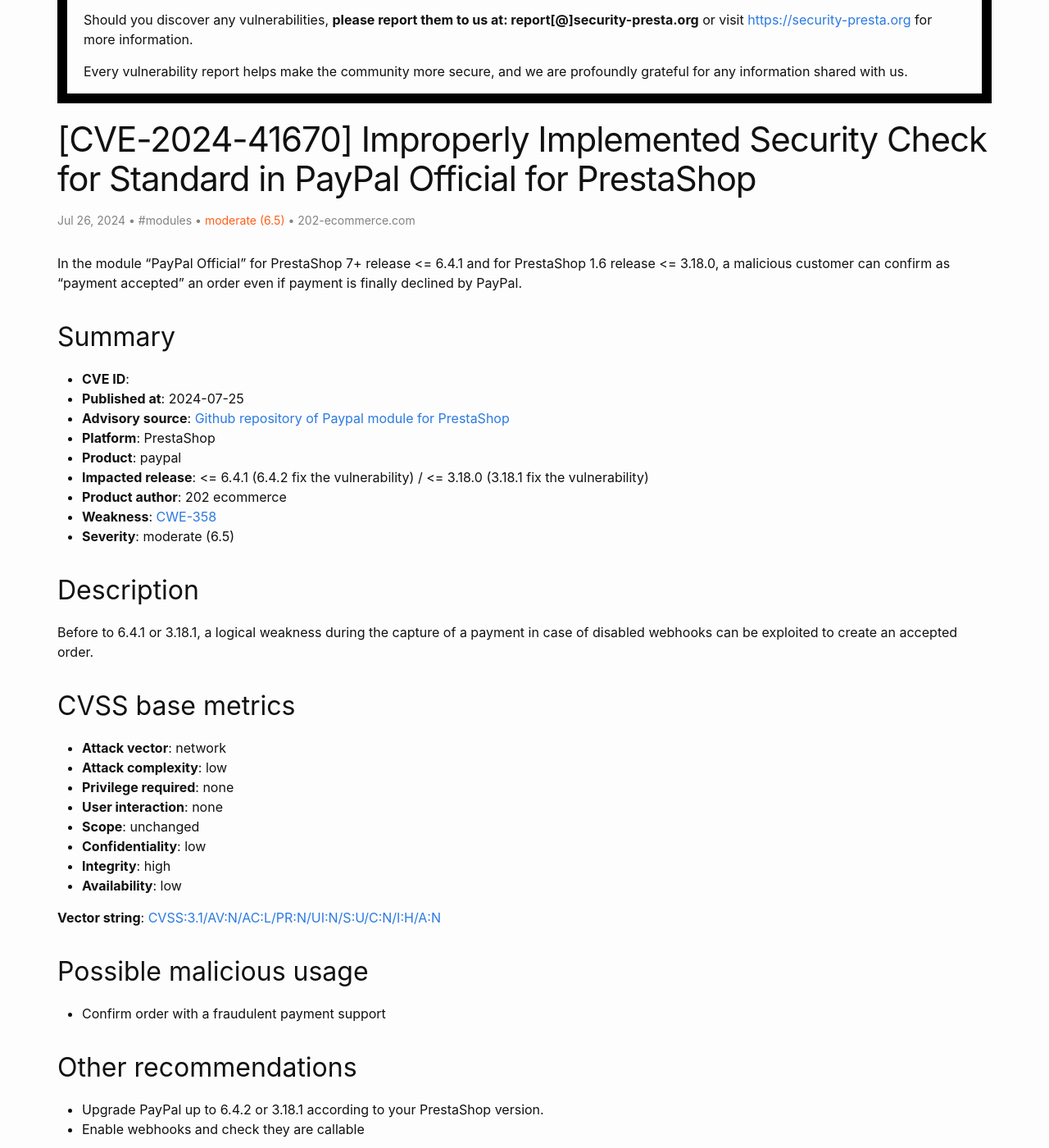
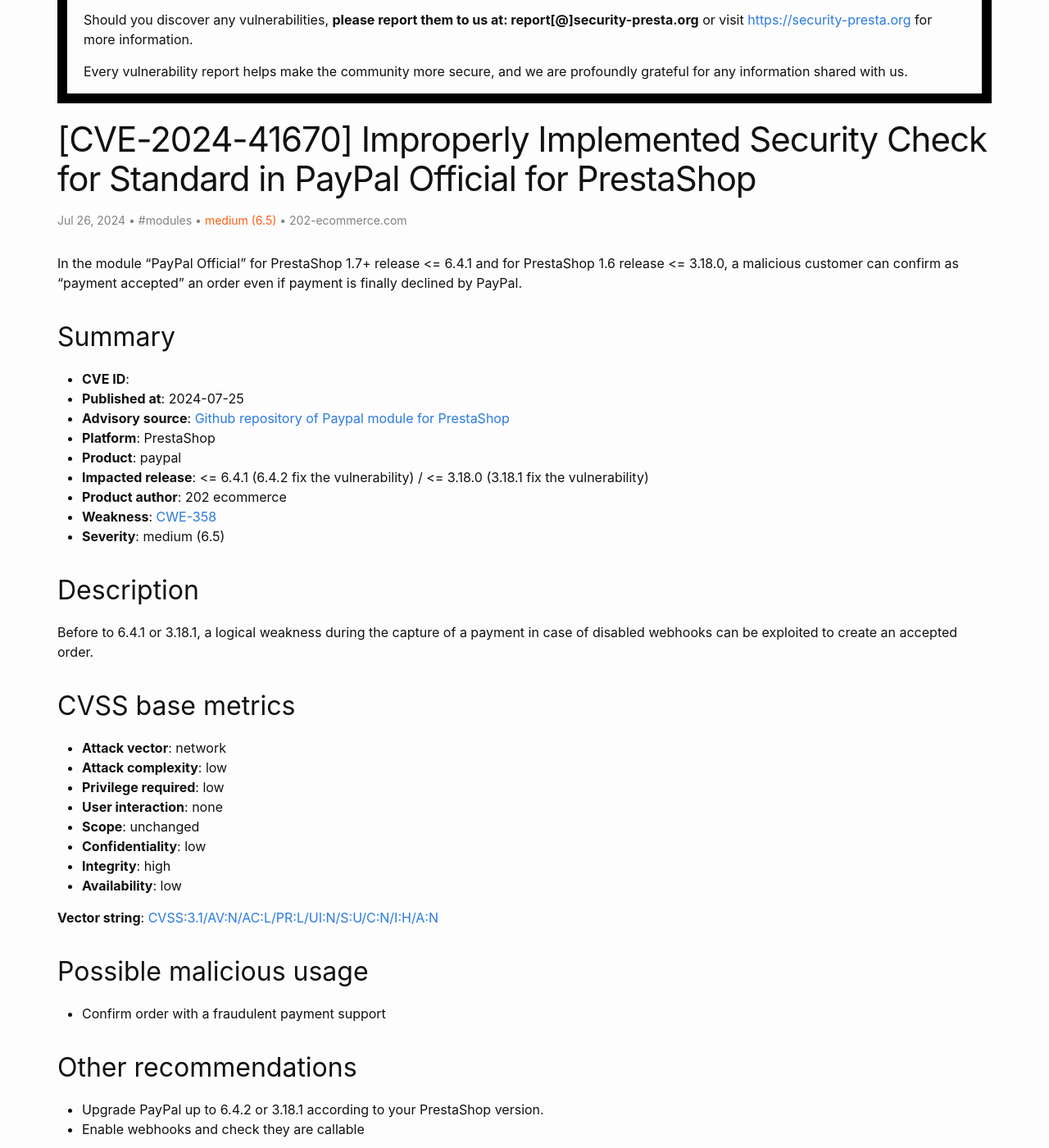
Before and after one commit to friends-of-presta/security-advisories, a Jekyll site: the page built from _posts/2024-07-26-paypal.md, in a window 1280 px wide and 1400 px high, scrolled down 314 px. Shown: the whole window at 82% size. Built offline with Jekyll 4.4.1, drawn with Linux system fonts in a browser that asks for light colours.

Commit message:
Update 2024-07-26-paypal.md

```diff
--- a/_posts/2024-07-26-paypal.md
+++ b/_posts/2024-07-26-paypal.md
@@ -5,10 +5,10 @@ categories: modules
 author:
 - 202-ecommerce.com
 meta: "CVE,PrestaShop,paypal"
-severity: "moderate (6.5)"
+severity: "medium (6.5)"
 ---
 
-In the module "PayPal Official" for PrestaShop 7+ release <= 6.4.1 and for PrestaShop 1.6 release <= 3.18.0, a malicious customer can confirm as "payment accepted" an order even if payment is finally declined by PayPal.
+In the module "PayPal Official" for PrestaShop 1.7+ release <= 6.4.1 and for PrestaShop 1.6 release <= 3.18.0, a malicious customer can confirm as "payment accepted" an order even if payment is finally declined by PayPal.
 
 ## Summary
 
@@ -20,7 +20,7 @@ In the module "PayPal Official" for PrestaShop 7+ release <= 6.4.1 and for Prest
 * **Impacted release**: <= 6.4.1 (6.4.2 fix the vulnerability) / <= 3.18.0 (3.18.1 fix the vulnerability)
 * **Product author**: 202 ecommerce
 * **Weakness**: [CWE-358](https://cwe.mitre.org/data/definitions/358.html)
-* **Severity**: moderate (6.5)
+* **Severity**: medium (6.5)
 
 ## Description
 
@@ -31,14 +31,14 @@ Before to 6.4.1 or 3.18.1, a logical weakness during the capture of a payment in
 
 * **Attack vector**: network
 * **Attack complexity**: low
-* **Privilege required**: none
+* **Privilege required**: low
 * **User interaction**: none
 * **Scope**: unchanged
 * **Confidentiality**: low
 * **Integrity**: high
 * **Availability**: low
 
-**Vector string**: [CVSS:3.1/AV:N/AC:L/PR:N/UI:N/S:U/C:N/I:H/A:N](https://nvd.nist.gov/vuln-metrics/cvss/v3-calculator?vector=AV:N/AC:L/PR:N/UI:N/S:U/C:N/I:H/A:N)
+**Vector string**: [CVSS:3.1/AV:N/AC:L/PR:L/UI:N/S:U/C:N/I:H/A:N](https://nvd.nist.gov/vuln-metrics/cvss/v3-calculator?vector=AV:N/AC:L/PR:L/UI:N/S:U/C:N/I:H/A:N)
 
 ## Possible malicious usage
 
```
